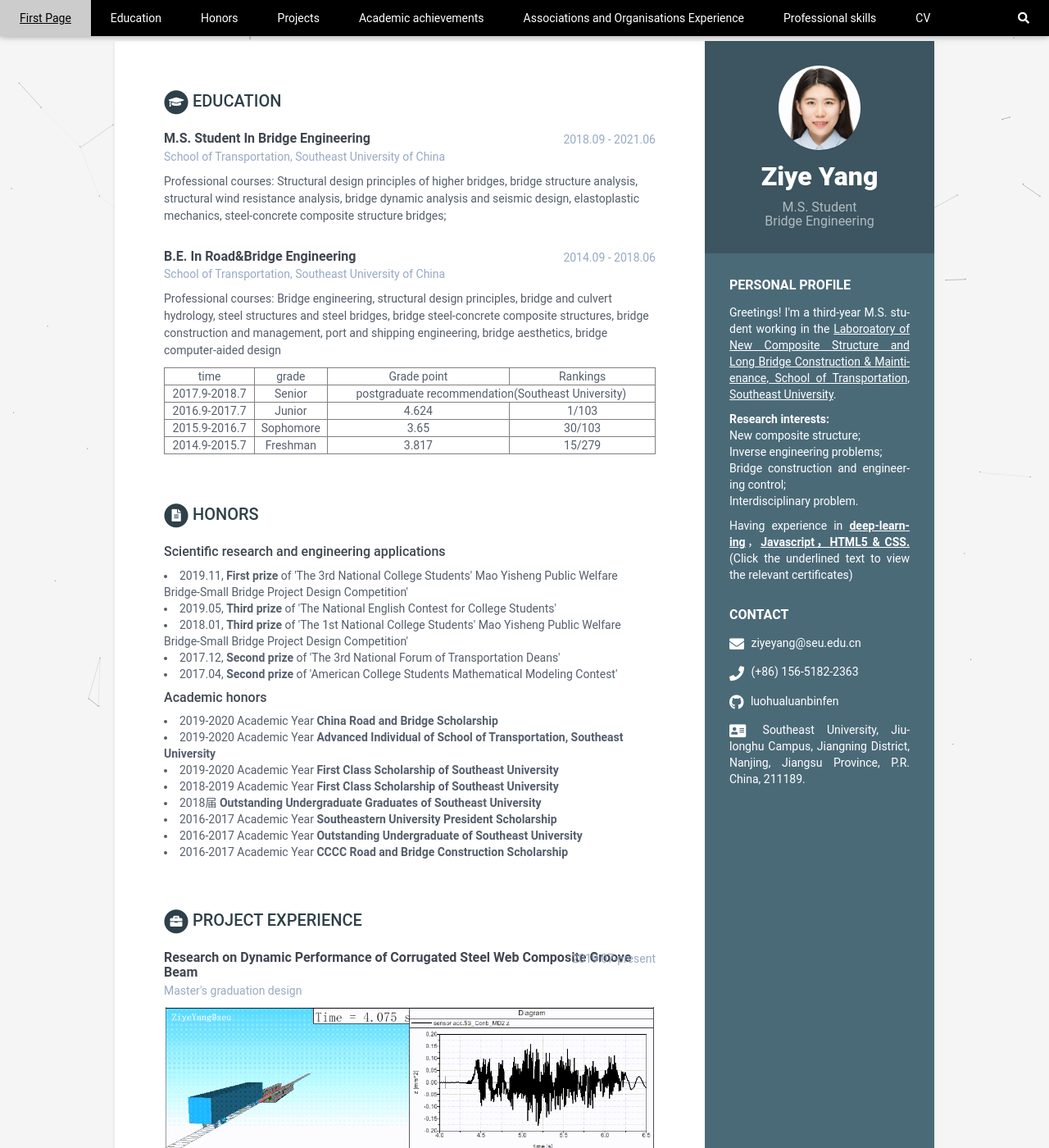
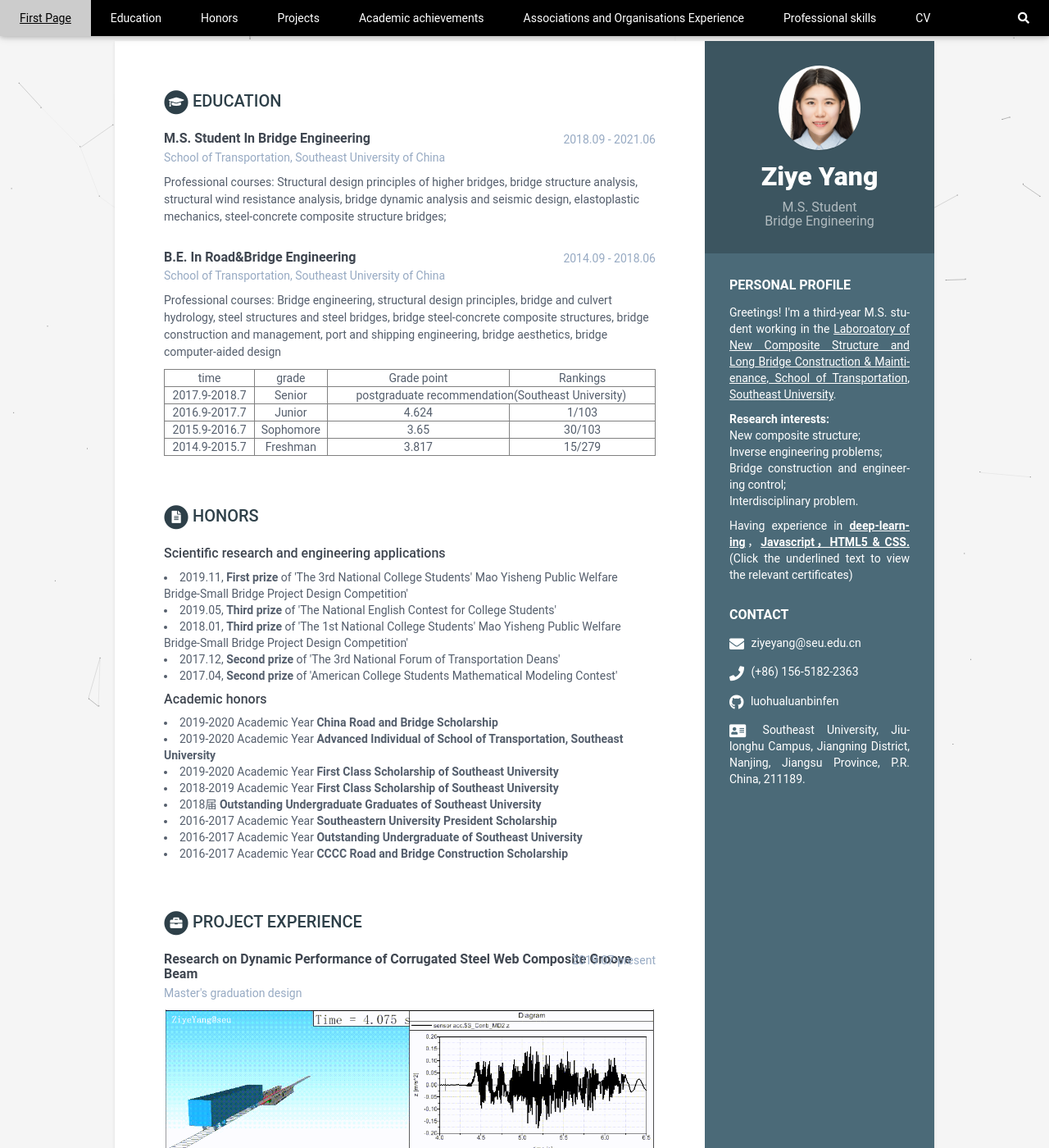
Before and after one commit to luohualuanbinfen/CV_EN, a Jekyll site: the page built from index.html, in a window 1280 px wide and 1400 px high. Shown: the whole window at 82% size. Built offline with Jekyll 4.4.1, drawn with Linux system fonts in a browser that asks for light colours.

Commit message:
Update _base.scss

```diff
--- a/_sass/_base.scss
+++ b/_sass/_base.scss
@@ -193,7 +193,7 @@ p {
     .upper-row {
         position: relative;
         overflow: hidden;
-        margin-bottom: 3px;
+        margin-bottom: 4px;
     }
     .job-title, .degree {
         color: $text-color;
```
